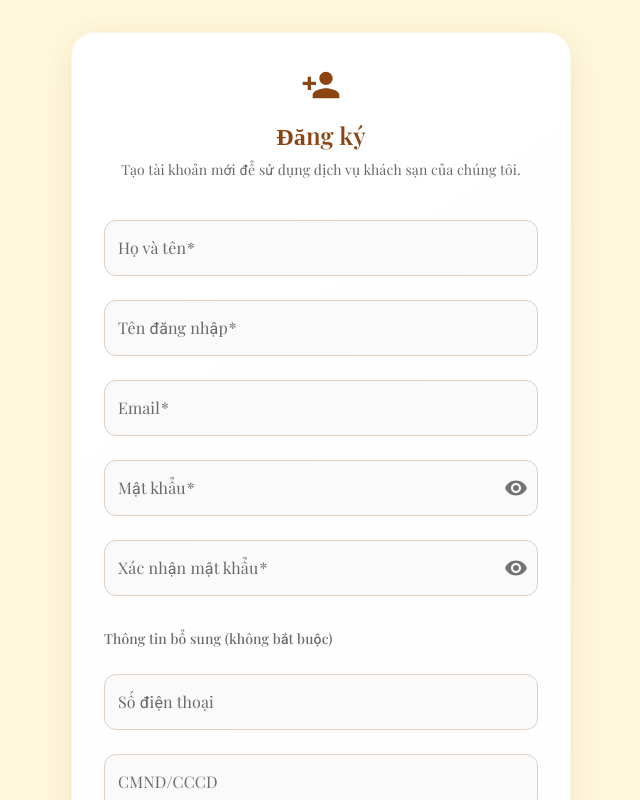
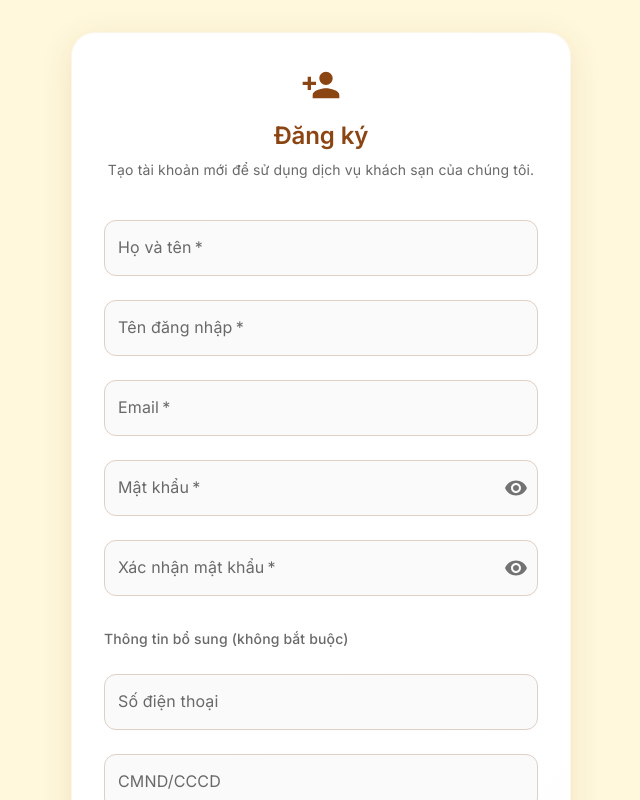
Before and after one commit to NamNguyen1909/hotel-platform, a React (Vite) app in the folder hotelplatformweb-vite/: page /register in a window 1280 px wide. Shown: the top 800 px of the page, without its empty margins (319-959 px from the left). Built offline with nearby package versions, Linux system fonts and the light colour scheme.

Commit message:
Switch font to Inter for modernized UI
Replaced 'Playfair Display' with 'Inter' as the primary font across index.html, Header component, and theme configuration to achieve a cleaner, more modern, and readable interface. Updated fontFamily settings and added letterSpacing for improved typography.

```diff
--- a/hotelplatformweb-vite/index.html
+++ b/hotelplatformweb-vite/index.html
@@ -9,7 +9,7 @@
     <!-- Google Fonts -->
     <link rel="preconnect" href="https://fonts.googleapis.com">
     <link rel="preconnect" href="https://fonts.gstatic.com" crossorigin>
-    <link href="https://fonts.googleapis.com/css2?family=Playfair+Display:wght@400;500;600;700&family=Roboto:wght@300;400;500;600;700&display=swap" rel="stylesheet">
+    <link href="https://fonts.googleapis.com/css2?family=Inter:wght@300;400;500;600;700&family=Roboto:wght@300;400;500;600;700&display=swap" rel="stylesheet">
   </head>
   <body>
     <div id="root"></div>
--- a/hotelplatformweb-vite/src/components/Header.jsx
+++ b/hotelplatformweb-vite/src/components/Header.jsx
@@ -207,7 +207,7 @@ const Header = () => {
               sx={{
                 mr: 2,
                 display: { xs: 'none', md: 'flex' },
-                fontFamily: 'Playfair Display',
+                fontFamily: 'Inter',
                 fontWeight: 700,
                 cursor: 'pointer',
                 color: 'inherit',
@@ -239,7 +239,7 @@ const Header = () => {
                 mr: 2,
                 display: { xs: 'flex', md: 'none' },
                 flexGrow: 1,
-                fontFamily: 'Playfair Display',
+                fontFamily: 'Inter',
                 fontWeight: 700,
                 cursor: 'pointer',
                 color: 'inherit',
--- a/hotelplatformweb-vite/src/theme/theme.js
+++ b/hotelplatformweb-vite/src/theme/theme.js
@@ -1,4 +1,5 @@
 // Cấu hình Material UI cho Hotel Management System
+// Sử dụng font Inter (sans-serif) để tạo UI gọn gàng, hiện đại và dễ đọc
 import { createTheme } from '@mui/material/styles';
 
 const theme = createTheme({
@@ -50,38 +51,42 @@ const theme = createTheme({
   },
   typography: {
     fontFamily: [
-      'Playfair Display', // Font sang trọng cho tiêu đề
+      'Inter', // Font sans-serif hiện đại và sang trọng
       'Roboto',
       '-apple-system',
       'BlinkMacSystemFont',
       '"Segoe UI"',
       '"Helvetica Neue"',
       'Arial',
-      'serif'
+      'sans-serif'
     ].join(','),
     h1: {
-      fontFamily: 'Playfair Display, serif',
+      fontFamily: 'Inter, sans-serif',
       fontWeight: 700,
       fontSize: '2.5rem',
       color: '#8B4513',
+      letterSpacing: '-0.02em',
     },
     h2: {
-      fontFamily: 'Playfair Display, serif',
+      fontFamily: 'Inter, sans-serif',
       fontWeight: 600,
       fontSize: '2rem',
       color: '#8B4513',
+      letterSpacing: '-0.01em',
     },
     h3: {
-      fontFamily: 'Playfair Display, serif',
+      fontFamily: 'Inter, sans-serif',
       fontWeight: 600,
       fontSize: '1.75rem',
       color: '#8B4513',
+      letterSpacing: '-0.01em',
     },
     h4: {
-      fontFamily: 'Playfair Display, serif',
+      fontFamily: 'Inter, sans-serif',
       fontWeight: 600,
       fontSize: '1.5rem',
       color: '#8B4513',
+      letterSpacing: '-0.005em',
     },
     h5: {
       fontWeight: 500,
```
